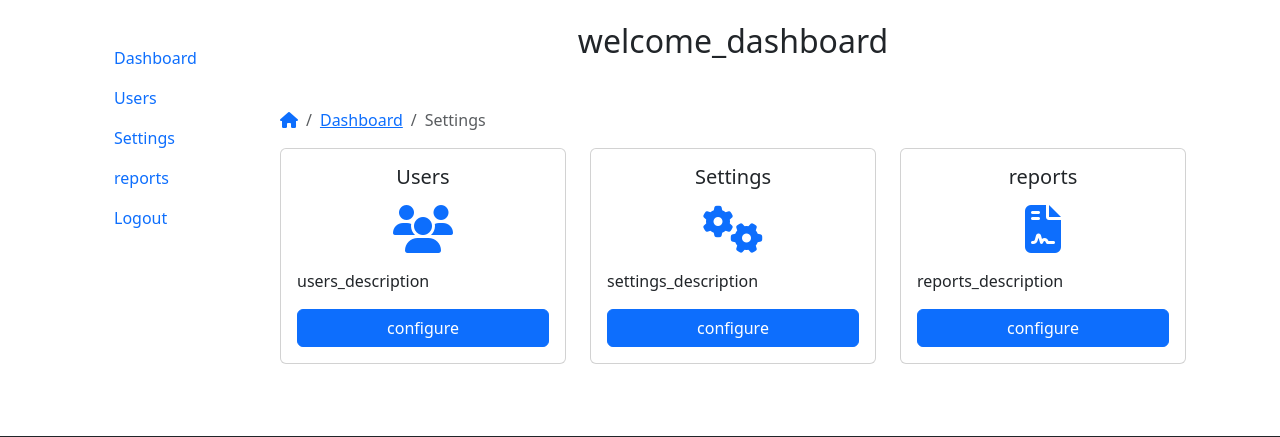
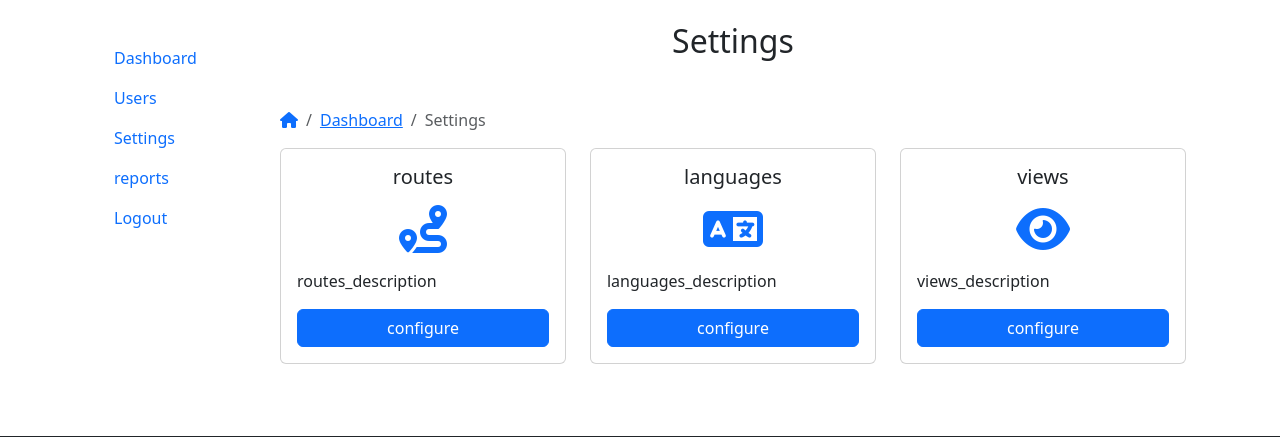
Before and after one commit to dlhoumaud/coremvc, a PHP site: page /admin/settings in a window 1280 px wide. Shown: the part 74-511 px from the top of the page. Run offline with PHP 8.4, Linux system fonts and the light colour scheme; the visitor is signed in with stand-in values (Sample User, id 1).

Commit message:
ajout de nouvelles vues

```diff
--- a/app/views/admin/settings.php
+++ b/app/views/admin/settings.php
@@ -5,54 +5,54 @@
       <?= view('admin/includes/sidebar'); ?>
       <!-- Main Content -->
       <div class="col-md-9 col-lg-10 content">
-        <h1 class="text-center my-5"><?= l('welcome_dashboard') ?></h1>
+        <h1 class="text-center my-5"><?= l('settings') ?></h1>
         <breadcrumb
             :fields="[
                 {link: '/', icon: 'fa-house', iconcolor: 'text-primary'},
-                {link: '/admin/dashbord', text: '<?= l('dashboard') ?>'},
+                {link: '/admin/dashboard', text: '<?= l('dashboard') ?>'},
                 {class: 'active', text: '<?= l('settings') ?>'}
             ]"
         ></breadcrumb>
         <div class="row">
           <div class="col-md-6 col-lg-4 mb-4">
             <card-title-icon-top
-                    icon='fa-users'
+                    icon='fa-route'
                     iconcolor='text-primary'
                     iconsize='fa-3x'
-                    title='<?= l('users') ?>'
+                    title='<?= l('routes') ?>'
                     btntext='<?= l('configure') ?>'
-                    btnlink='/admin/users'
+                    btnlink='/admin/routes'
                     btnclass='btn-primary'>
                     <template #text>
-                        <?= l('users_description') ?>
+                        <?= l('routes_description') ?>
                     </template>
             </card-title-icon-top>
           </div>
           <div class="col-md-6 col-lg-4 mb-4">
             <card-title-icon-top
-                    icon='fa-gears'
+                    icon='fa-language'
                     iconcolor='text-primary'
                     iconsize='fa-3x'
-                    title='<?= l('settings') ?>'
+                    title='<?= l('languages') ?>'
                     btntext='<?= l('configure') ?>'
-                    btnlink='/admin/settings'
+                    btnlink='/admin/languages'
                     btnclass='btn-primary'>
                     <template #text>
-                        <?= l('settings_description') ?>
+                        <?= l('languages_description') ?>
                     </template>
             </card-title-icon-top>
           </div>
           <div class="col-md-6 col-lg-4 mb-4">
             <card-title-icon-top
-                    icon='fa-file-contract'
+                    icon='fa-eye'
                     iconcolor='text-primary'
                     iconsize='fa-3x'
-                    title='<?= l('reports') ?>'
+                    title='<?= l('views') ?>'
                     btntext='<?= l('configure') ?>'
-                    btnlink='/admin/reports'
+                    btnlink='/admin/views'
                     btnclass='btn-primary'>
                     <template #text>
-                        <?= l('reports_description') ?>
+                        <?= l('views_description') ?>
                     </template>
             </card-title-icon-top>
           </div>
--- a/app/views/admin/users.php
+++ b/app/views/admin/users.php
@@ -9,7 +9,7 @@
         <breadcrumb
             :fields="[
                 {link: '/', icon: 'fa-house', iconcolor: 'text-primary'},
-                {link: '/admin/dashbord', text: '<?= l('dashboard') ?>'},
+                {link: '/admin/dashboard', text: '<?= l('dashboard') ?>'},
                 {class: 'active', text: '<?= l('users') ?>'}
             ]"
         ></breadcrumb>
```
Also changed, not shown: app/views/admin/reports.php (+5 -5 lines).
